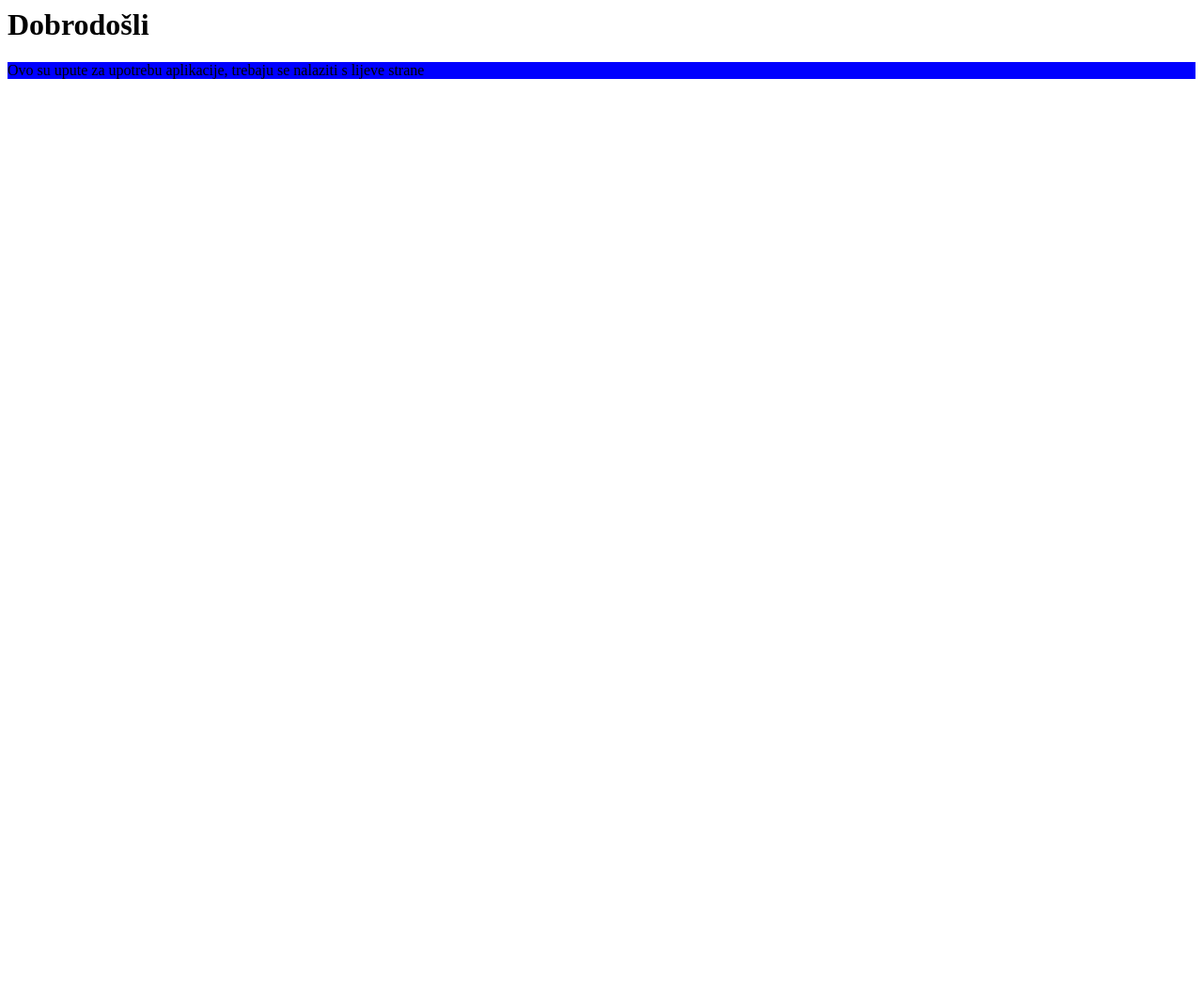
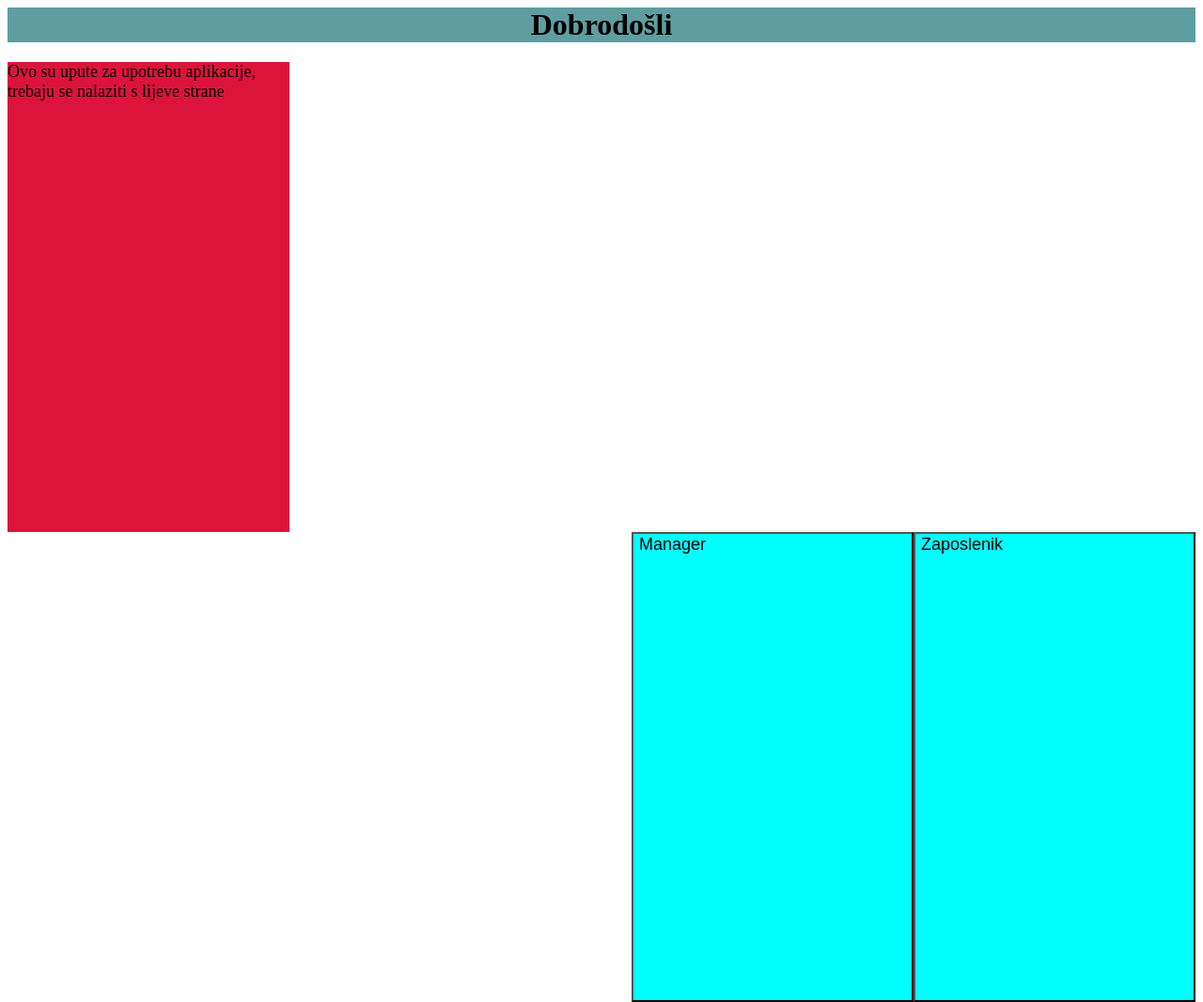
Before and after one commit to elozar1/proba1, a plain HTML site: page index.html in a window 1280 px wide. Shown: the whole page at 94% size. Before the commit the page ends 800 px from the top, so only its background shows below. Drawn offline with Linux system fonts and the light colour scheme.

Commit message:
Zadnja verzija

```diff
--- a/index.html
+++ b/index.html
@@ -11,5 +11,9 @@
     <div id="upute">
       Ovo su upute za upotrebu aplikacije, trebaju se nalaziti s lijeve strane
     </div>
+    <div id="btn-container">
+      <button id="zaposlenik">Zaposlenik</button>
+      <button id="manager">Manager</button>
+    </div>
   </body>
 </html>
--- a/style.css
+++ b/style.css
@@ -1,4 +1,21 @@
 #upute {
-  background-color: blue;
-  flex: auto;
+  background-color: crimson;
+  display: flex;
+  width: 300px;
+  height: 500px;
+  font-size: large;
 }
+
+h1 {
+  text-align: center;
+  background-color: cadetblue;
+}
+
+#btn-container > button {
+  background-color: aqua;
+  display: flex;
+  width: 300px;
+  height: 500px;
+  font-size: large;
+  float: right;
+}
```
